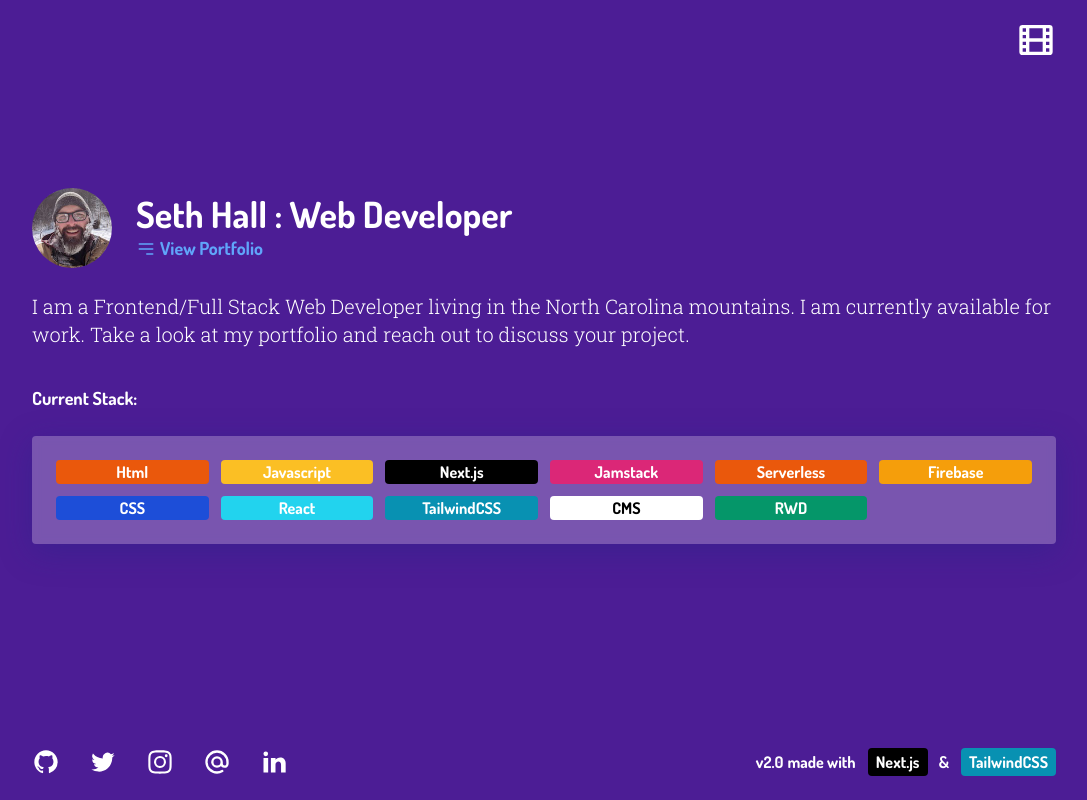
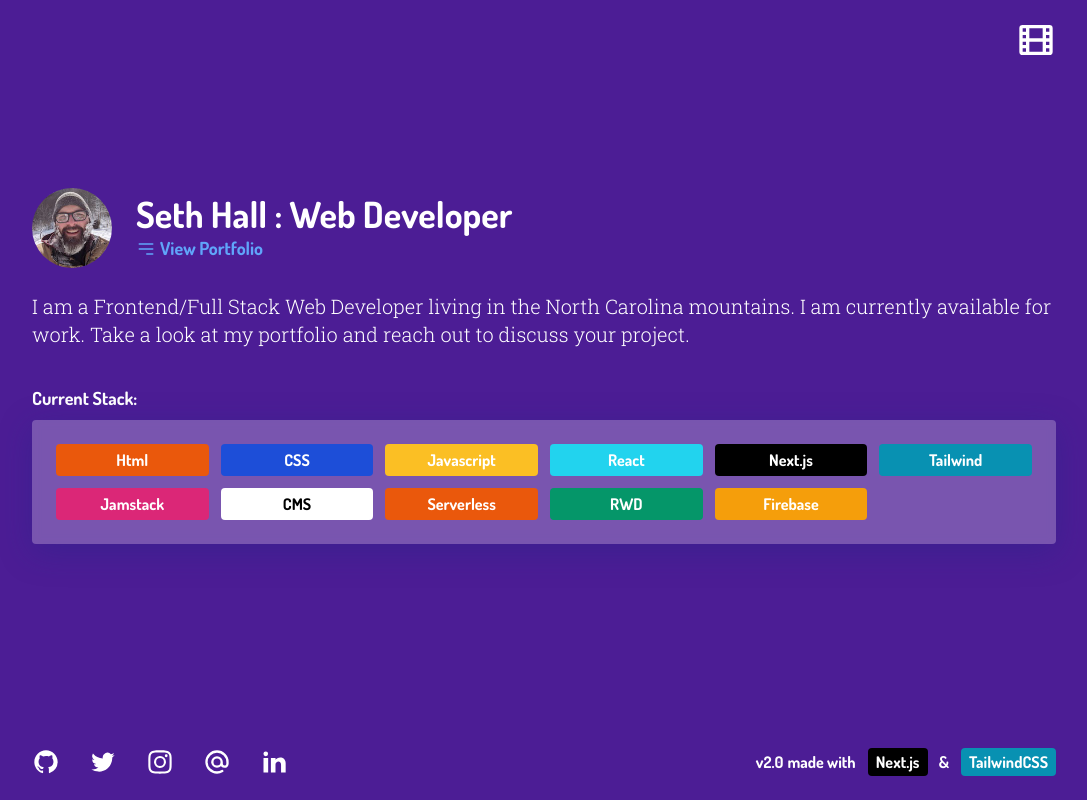
Before and after one commit to sethburtonhall/home-v2, a Next.js app: page / in a window 1280 px wide. Shown: the whole page, without its empty margins (96-1183 px from the left). Built offline with nearby package versions, Linux system fonts and the light colour scheme; what tailwindcss-debug-screens would draw is missing.

Commit message:
tweaks and adjustments

```diff
--- a/components/Code.tsx
+++ b/components/Code.tsx
@@ -69,19 +69,19 @@
         portfolio and reach out to discuss your project.
       </p>
 
-      <h1 className="pb-6 text-lg">Current Stack:</h1>
-      <div className="grid grid-flow-col grid-cols-2 grid-rows-6 gap-3 p-6 mb-10 text-center rounded md:grid-cols-3 md:grid-rows-4 lg:grid-cols-6 lg:grid-rows-2 md:mb-0 glass">
-        <div className="bg-orange-600 rounded">Html</div>
-        <div className="bg-blue-700 rounded">CSS</div>
-        <div className="bg-yellow-400 rounded">Javascript</div>
-        <div className="rounded bg-cyan-400">React</div>
-        <div className="bg-black rounded">Next.js</div>
-        <div className="rounded bg-cyan-600">TailwindCSS</div>
-        <div className="bg-pink-600 rounded">Jamstack</div>
-        <div className="text-black bg-white rounded">CMS</div>
-        <div className="bg-orange-600 rounded">Serverless</div>
-        <div className="bg-green-600 rounded">RWD</div>
-        <div className="bg-yellow-500 rounded">Firebase</div>
+      <h1 className="pb-2 text-lg">Current Stack:</h1>
+      <div className="grid grid-flow-row grid-cols-2 grid-rows-6 gap-3 p-6 mb-10 text-sm text-center rounded lg:text-base md:grid-cols-3 md:grid-rows-4 lg:grid-cols-6 lg:grid-rows-2 md:mb-0 glass">
+        <div className="p-1 bg-orange-600 rounded">Html</div>
+        <div className="p-1 bg-blue-700 rounded">CSS</div>
+        <div className="p-1 bg-yellow-400 rounded">Javascript</div>
+        <div className="p-1 rounded bg-cyan-400">React</div>
+        <div className="p-1 bg-black rounded">Next.js</div>
+        <div className="p-1 rounded bg-cyan-600">Tailwind</div>
+        <div className="p-1 bg-pink-600 rounded">Jamstack</div>
+        <div className="p-1 text-black bg-white rounded">CMS</div>
+        <div className="p-1 bg-orange-600 rounded">Serverless</div>
+        <div className="p-1 bg-green-600 rounded">RWD</div>
+        <div className="p-1 bg-yellow-500 rounded">Firebase</div>
       </div>
     </>
   )
--- a/components/Film.tsx
+++ b/components/Film.tsx
@@ -38,11 +38,11 @@
         </div>
       </div>
       <p className="font-serif text-xl font-light pb-9">
-        I also have an MFA in Creative Producing from UNCSA. Hall Pictures is my
-        NC based film company that specializes in the development and production
-        of shorts, features, and series. We are truly independent, doing our
-        best to develop great stories and produce high-quality content while
-        providing a safe and nurturing environment for film creatives.
+        I also have a MFA in Creative Producing from UNC School of the Arts. My
+        company specialize in the development and production of shorts,
+        features, and series. We are truly independent, doing our best to
+        develop great stories and produce high-quality content while providing a
+        safe and nurturing environment for film creatives.
       </p>
     </>
   )
--- a/components/MadeWith.tsx
+++ b/components/MadeWith.tsx
@@ -6,7 +6,7 @@
           href="https://github.com/sethburtonhall/home-v2"
           target="_blank"
           rel="noopener"
-          className="pt-1 mr-1 social-svg"
+          className="pt-1 mr-1 social-icon"
         >
           v2.0
         </a>
--- a/pages/index.js
+++ b/pages/index.js
@@ -19,11 +19,11 @@
 
   const backgroundVariants = {
     active: {
-      background: '#4C1D95',
+      backgroundColor: '#4C1D95',
       transition: { duration: 0.2 },
     },
     inactive: {
-      background: '#111827',
+      backgroundColor: '#111827',
       transition: { duration: 0.2 },
     },
   }
@@ -37,6 +37,9 @@
       <motion.div
         className={`relative`}
         variants={backgroundVariants}
+        // animate={
+        //   context === 'code' ? 'background: #4C1D95' : 'background: #111827'
+        // }
         animate={context === 'code' ? 'active' : 'inactive'}
       >
         {/* main content */}
@@ -118,7 +121,7 @@
 
         {/* Resume */}
         <motion.div
-          className="fixed top-0 w-full h-screen p-6 pt-3 overflow-y-scroll lg:w-1/2 bg-gradient-to-tr from-gray-800 to-gray-900"
+          className="fixed top-0 w-full h-screen p-6 pt-3 overflow-y-scroll scroller lg:w-1/2 bg-gradient-to-tr from-gray-800 to-gray-900"
           initial={{ x: -1000 }}
           animate={{
             x: toggleContext ? 0 : -1000,
--- a/styles/globals.css
+++ b/styles/globals.css
@@ -36,6 +36,11 @@
   border-radius: 10px;
 }
 
+.scroller {
+  overflow-y: scroll;
+  scrollbar-color: #6b21a8 rgba(0, 0, 0, 0.3);
+}
+
 .glass {
   background: rgba(255, 255, 255, 0.25);
   box-shadow: 0 8px 32px 0 rgba(31, 38, 135, 0.37);
@@ -44,6 +49,6 @@
   border-radius: 10px;
 }
 
-.social-icons {
-  @apply text-white hover:text-pink-500 transition
+.social-icon {
+  @apply text-white hover:text-pink-500 transition;
 }
```
Also changed, not shown: components/SocialIcons.tsx (+27 -9 lines), 1 other file (tests, documents, lock files or other folders).
